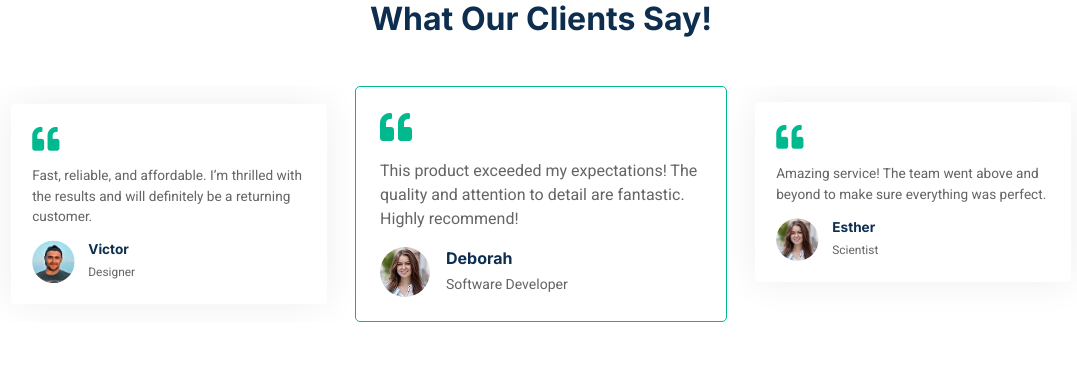
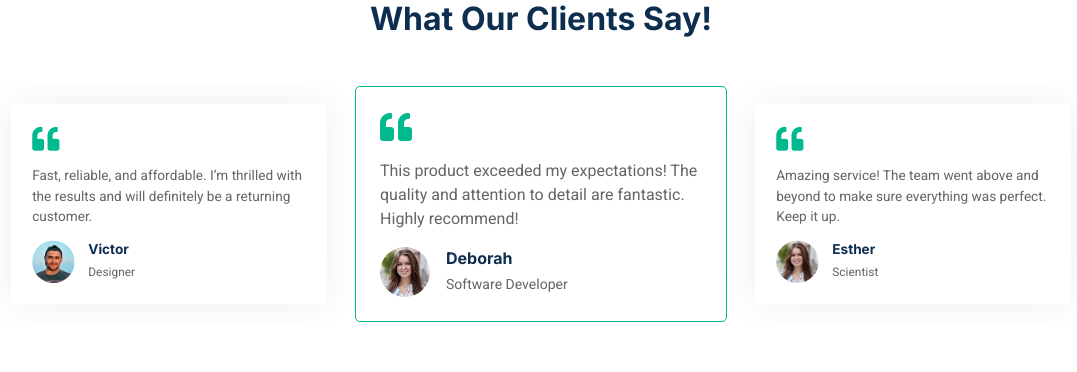
Before and after one commit to DeborahOlaboye/TechHubApp, a Django app: page /testimonial in a window 1280 px wide. Shown: the part 1475-1847 px from the top of the page, without its empty margins (99-1176 px from the left). Run offline with Django 5.2, Linux system fonts and the light colour scheme; some libraries are stand-ins or nearby versions.

Commit message:
settings updated

```diff
--- a/templates/testimonial.html
+++ b/templates/testimonial.html
@@ -113,7 +113,7 @@
             </div>
             <div class="testimonial-item rounded p-4">
                 <i class="fa fa-quote-left fa-2x text-primary mb-3"></i>
-                <p>Amazing service! The team went above and beyond to make sure everything was perfect.</p>
+                <p>Amazing service! The team went above and beyond to make sure everything was perfect. Keep it up.</p>
                 <div class="d-flex align-items-center">
                     <img class="img-fluid flex-shrink-0 rounded-circle" src="{% static 'img/testimonial-1.jpg' %}">
                     <div class="ps-3">
```
